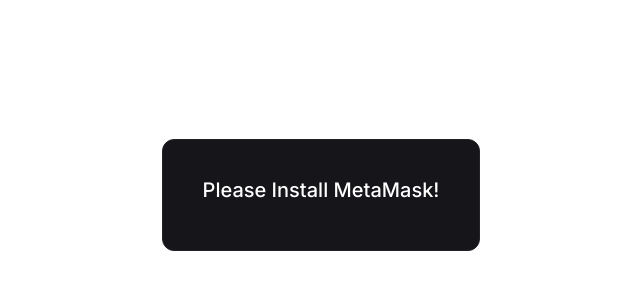
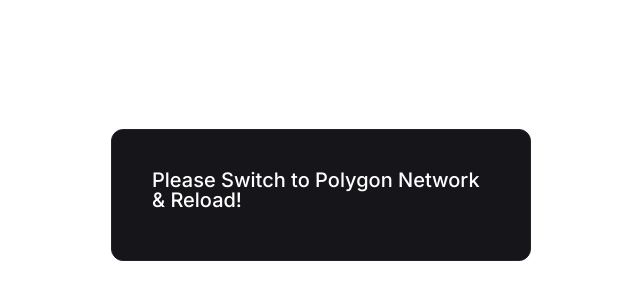
Before and after one commit to abhi8585/BoredPhase2, a React (Create React App) app: page / in a window 1280 px wide. Shown: the part 300-600 px from the top of the page, without its empty margins (264-904 px from the left). Built offline with nearby package versions, Linux system fonts and the light colour scheme; no server answers; what ipfs-http-client would draw is missing.

Commit message:
changing polygon

```diff
--- a/src/App.js
+++ b/src/App.js
@@ -184,10 +184,10 @@
   }
     render() {
       console.log(this.state.networkId)
-      // if (this.state.networkId != 137 && this.state.networkId != 80001){
-      //   return(<ShowError message={"Please Switch to Polygon Network & Reload!"}/>)
-      //   return
-      // }
+      if (this.state.networkId != 137 && this.state.networkId != 80001){
+        return(<ShowError message={"Please Switch to Polygon Network & Reload!"}/>)
+
+      }
       // if (networkId != 137 && networkId != 80001){
       //   alert("Please switch to Polygon Network!")
       //   return
```
